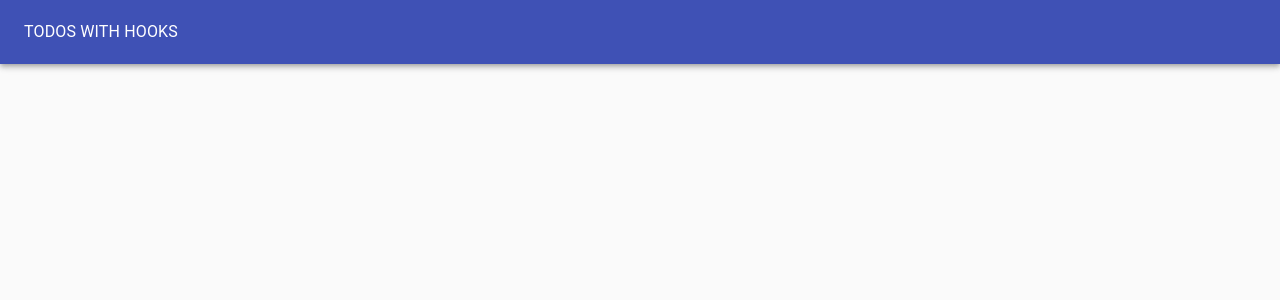
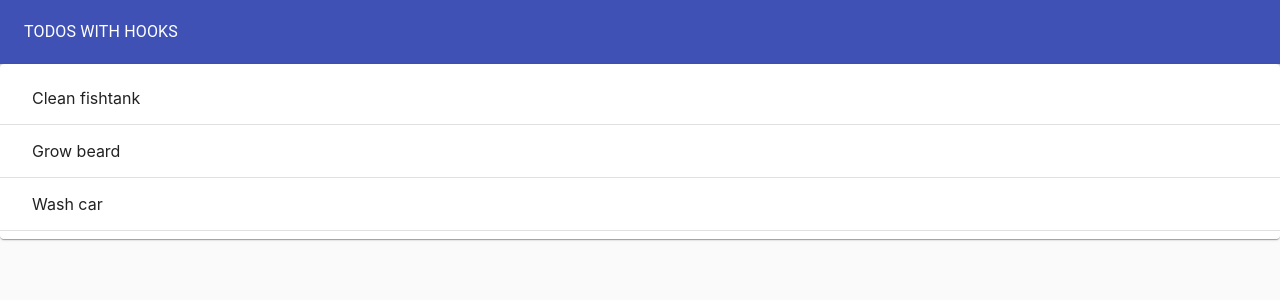
Before and after one commit to mclov/react-hooks-app, a React (Create React App) app: page / in a window 1280 px wide. Shown: the top 300 px of the page. Built offline with nearby package versions, Linux system fonts and the light colour scheme.

Commit message:
Add tasks to TodoList and material-ui styles

```diff
--- a/src/TodoApp.js
+++ b/src/TodoApp.js
@@ -1,11 +1,18 @@
-import React from 'react';
+import React, { useState } from 'react';
 import Typography from '@material-ui/core/Typography';
 import Paper from '@material-ui/core/Paper';
 import AppBar from '@material-ui/core/AppBar';
 import Toolbar from '@material-ui/core/Toolbar';
 import Grid from '@material-ui/core/Grid';
+import TodoList from './TodoList';
 
 export default function TodoApp() {
+  const initialTodos = [
+    { id: 1, task: 'Clean fishtank', completed: false },
+    { id: 2, task: 'Grow beard', completed: true },
+    { id: 3, task: 'Wash car', completed: false }
+  ]
+  const [todos, setTodos] = useState(initialTodos)
   return (
     <Paper style={{
       padding: 0,
@@ -20,6 +27,7 @@
           <Typography color='inherit'>TODOS WITH HOOKS</Typography>
         </Toolbar>
       </AppBar>
+      <TodoList todos={todos} />
     </Paper>
   )
 }
--- /dev/null
+++ b/src/TodoList.js
@@ -0,0 +1,26 @@
+import React from 'react';
+import Paper from '@material-ui/core/Paper';
+import List from '@material-ui/core/List';
+import ListItem from '@material-ui/core/ListItem';
+import ListItemText from '@material-ui/core/ListItem';
+import Divider from '@material-ui/core/Divider';
+
+
+export default function TodoList(props) {
+  return (
+    <Paper>
+      <List>
+        {props.todos.map(todo => (
+          <>
+            <ListItem>
+              <ListItemText>
+                {todo.task}
+              </ListItemText>
+            </ListItem>
+            <Divider />
+          </>
+        ))}
+      </List>
+    </Paper>
+  )
+}
```
